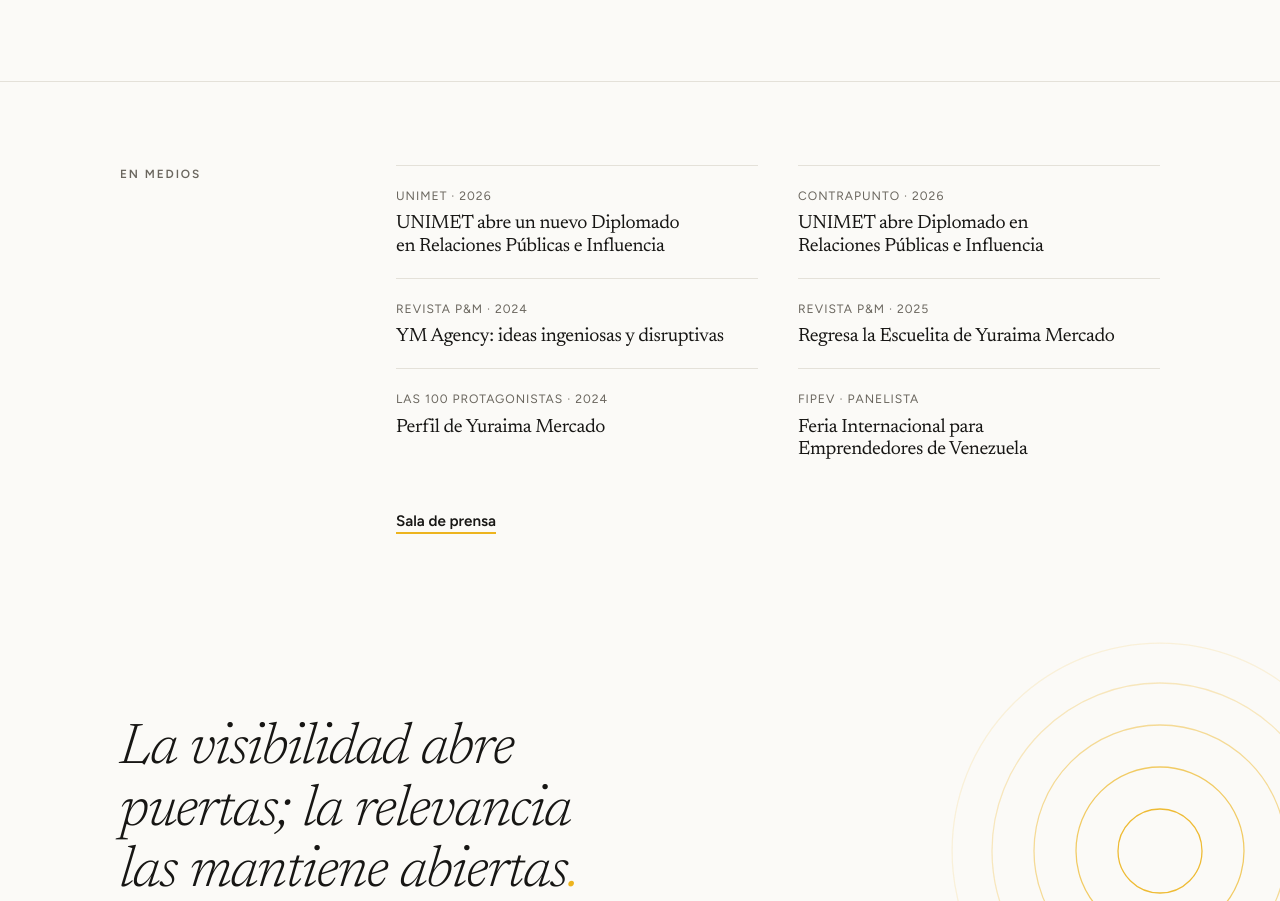
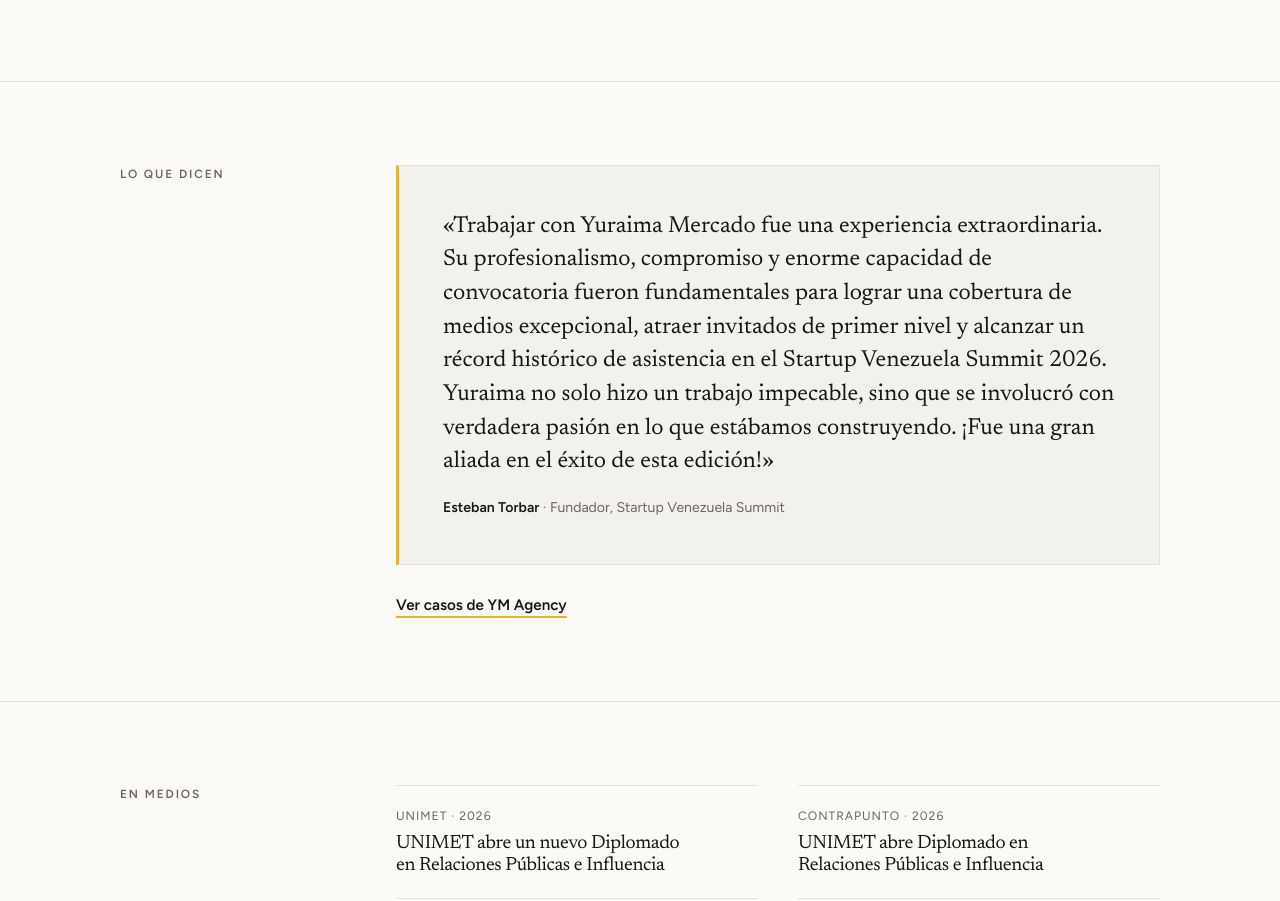
Before and after one commit to yuraimamercado/yuraimamercado.github.io, a plain HTML site: page index.html in a window 1280 px wide. Shown: the part 3349-4250 px from the top of the page. Drawn offline with Linux system fonts and the light colour scheme.

Commit message:
Testimonio de Esteban Torbar en portada y caso SVS
Co-Authored-By: Claude Opus 5.5 <noreply@anthropic.com>
Claude-Session: https://claude.ai/code/session_01WJJHdS63DEMNPDHmr7pEf1

```diff
--- a/index.html
+++ b/index.html
@@ -99,6 +99,9 @@ em.serif{font-family:var(--display);font-style:italic;font-size:1.1em}
 .camino p{color:var(--muted)}
 
 /* Cita */
+.testimonio{margin:0;padding:clamp(28px,4vw,44px);background:var(--soft);border:1px solid var(--line);border-left:3px solid var(--dot);display:grid;gap:18px}
+.testimonio blockquote{margin:0;font-family:var(--display);font-weight:400;font-size:clamp(1.15rem,2vw,1.45rem);line-height:1.45}
+.testimonio figcaption{font-size:.88rem;color:var(--muted)}.testimonio figcaption b{color:var(--ink);font-weight:600}
 .cita{padding-block:clamp(56px, 8vw, 110px);text-align:left}
 .cita blockquote{margin:0;font-family:var(--display);font-style:italic;font-weight:300;font-size:clamp(1.9rem, 4.6vw, 3.6rem);line-height:1.06;letter-spacing:-.02em;max-width:16ch;text-wrap:balance}
 .cita .cita-texto{margin:22px 0 0;max-width:46ch;font-size:clamp(1rem,1.6vw,1.15rem);line-height:1.6;color:var(--muted)}
@@ -328,6 +331,14 @@ a.columna:hover h3{text-decoration:underline;text-decoration-color:var(--dot);te
   </div>
 </div></section>
 
+<section class="bloque"><div class="wrap split">
+  <p class="eyebrow">Lo que dicen</p>
+  <div class="stack">
+    <figure class="testimonio"><blockquote>«Trabajar con Yuraima Mercado fue una experiencia extraordinaria. Su profesionalismo, compromiso y enorme capacidad de convocatoria fueron fundamentales para lograr una cobertura de medios excepcional, atraer invitados de primer nivel y alcanzar un récord histórico de asistencia en el Startup Venezuela Summit 2026. Yuraima no solo hizo un trabajo impecable, sino que se involucró con verdadera pasión en lo que estábamos construyendo. ¡Fue una gran aliada en el éxito de esta edición!»</blockquote><figcaption><b>Esteban Torbar</b> · Fundador, Startup Venezuela Summit</figcaption></figure>
+    <a class="enlace" href="/agencia/">Ver casos de YM Agency</a>
+  </div>
+</div></section>
+
 <section class="bloque" id="en-medios"><div class="wrap split">
   <p class="eyebrow">En medios</p>
   <div class="stack">
```
Also changed, not shown: agencia/index.html (+4 -0 lines).
